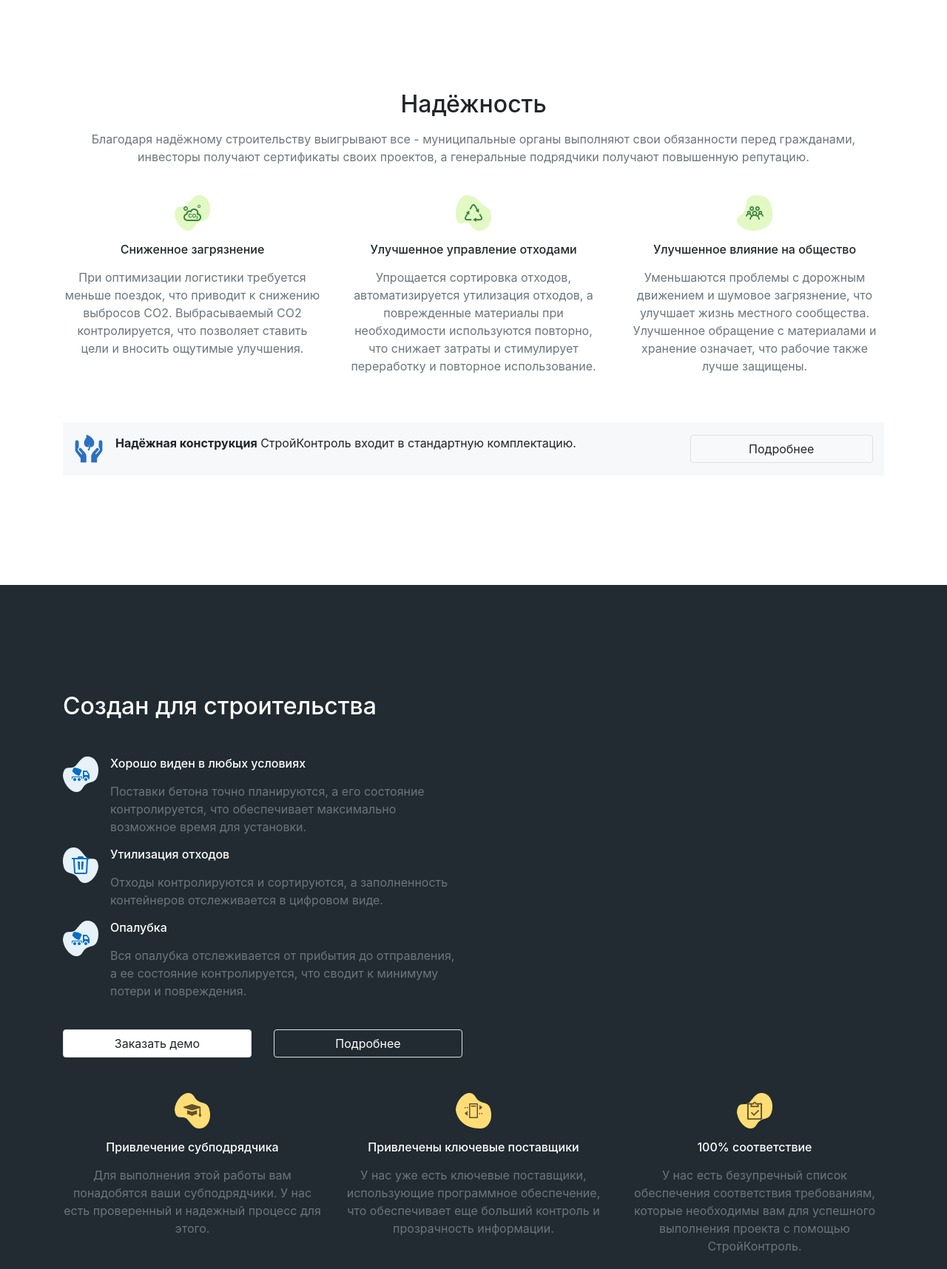
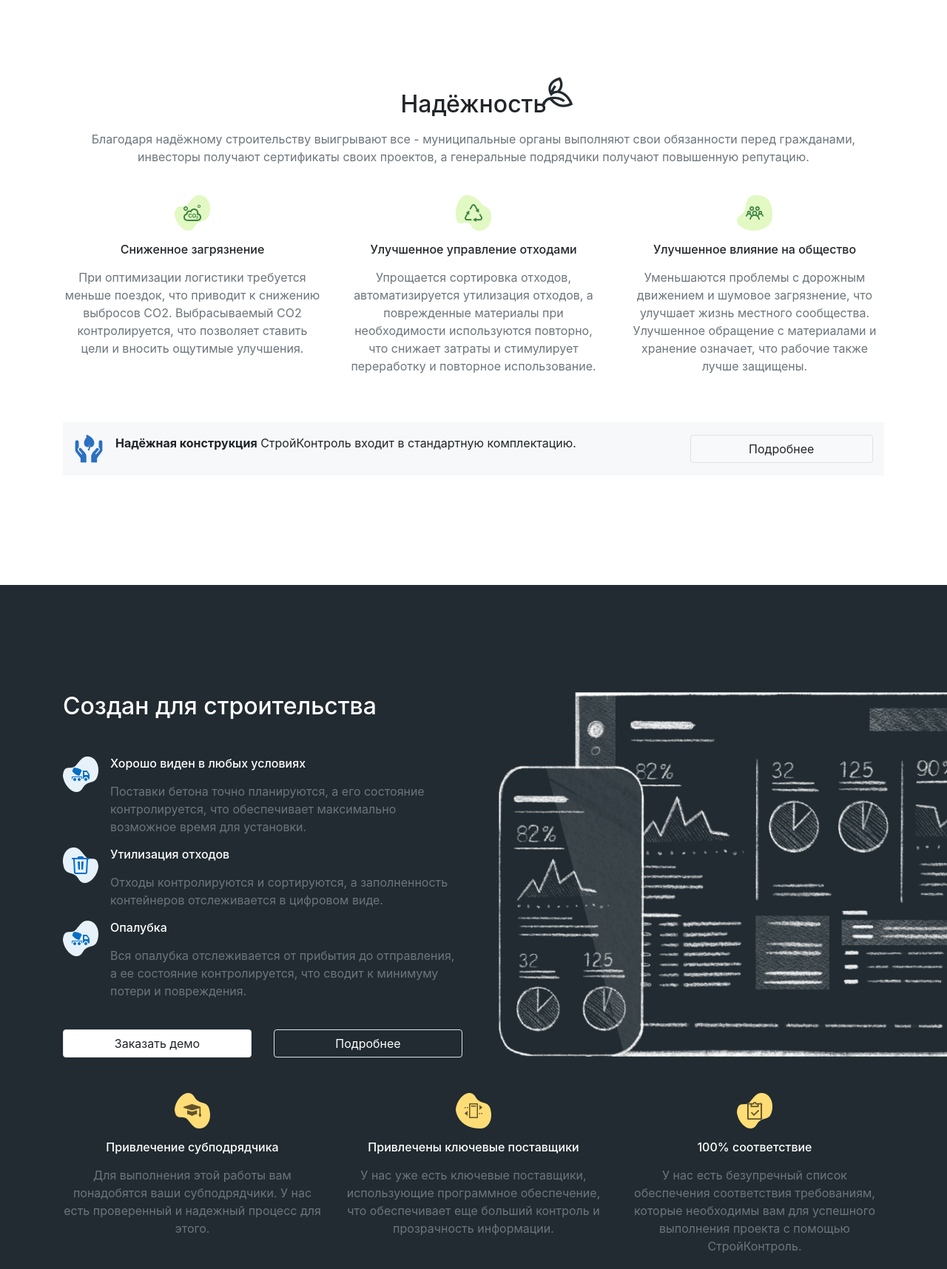
Before and after one commit to eich47/building, a website: page index.html in a window 1280 px wide. Shown: the part 4600-6316 px from the top of the page at 74% size. Drawn offline with nearby package versions, Linux system fonts and the light colour scheme; the site is published under a folder, as on GitHub Pages, so addresses that start at the root find nothing.

Commit message:
чтобы грузились картинки на хостере

```diff
--- a/css/style.css
+++ b/css/style.css
@@ -47,7 +47,7 @@
 }
 .save .title::after{
     position: absolute;
-    content: url("/image/save/rose.png");
+    content: url("../image/save/rose.png");
     top: -18px;
     right: -36px;
 
@@ -61,19 +61,19 @@
 
 @media (min-width: 768px) {
     .soft {
-        background: url("/image/soft/soft_bg.png") right 145px no-repeat #212B31;
+        background: url("../image/soft/soft_bg.png") right 145px no-repeat #212B31;
         background-size: 350px;
     }
 }
 @media (min-width: 992px) {
     .soft {
-        background: url("/image/soft/soft_bg.png") right 145px no-repeat #212B31;
+        background: url("../image/soft/soft_bg.png") right 145px no-repeat #212B31;
         background-size: 500px;
     }
 }
 @media (min-width: 1200px) {
     .soft {
-        background: url("/image/soft/soft_bg.png") right 145px no-repeat #212B31;
+        background: url("../image/soft/soft_bg.png") right 145px no-repeat #212B31;
         background-size: auto;
     }
 }
--- a/index.html
+++ b/index.html
@@ -899,7 +899,7 @@
                       <div class="media">
                         <img
                           class="mr-3"
-                          src="/image/person/user.png"
+                          src="image/person/user.png"
                           alt="человек 1"
                         />
                         <div class="media-body">
@@ -922,7 +922,7 @@
                       <div class="media">
                         <img
                           class="mr-3"
-                          src="/image/person/user.png"
+                          src="image/person/user.png"
                           alt="человек 2"
                         />
                         <div class="media-body">
```
